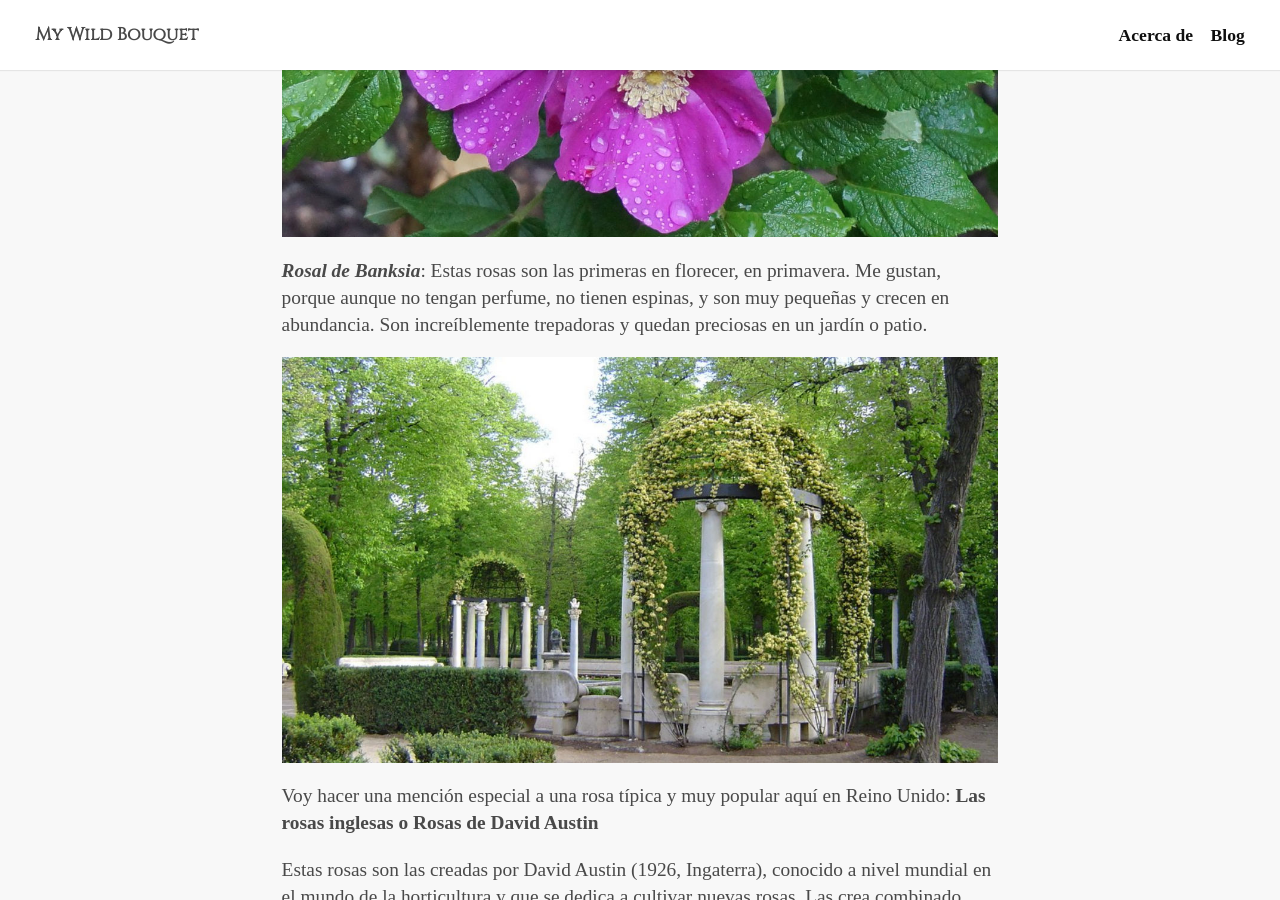
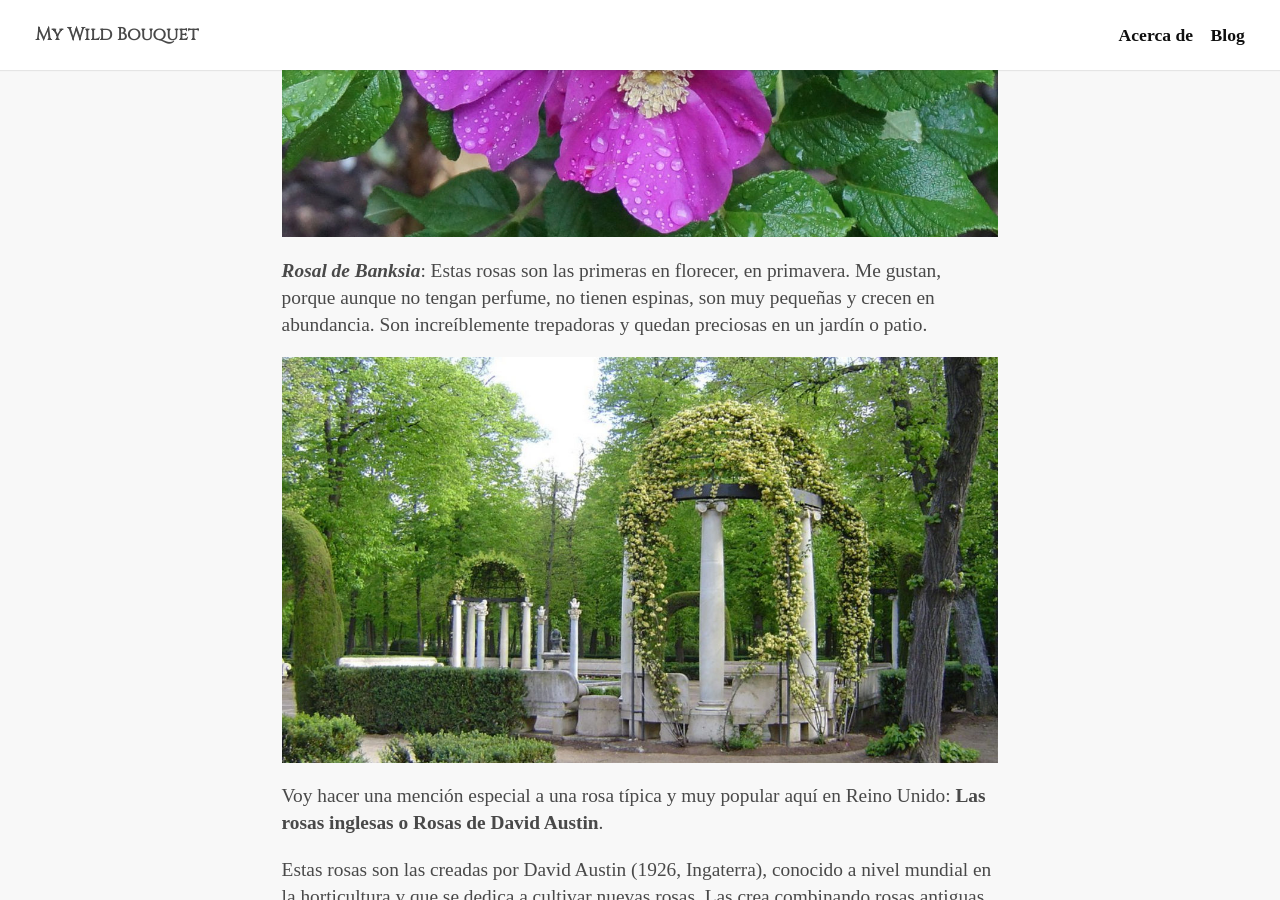
Before and after one commit to keyvanakbary/ramosilvestre.com, a Jekyll site: the page built from src/_posts/2018-01-15-tipos-de-rosas.md, in a window 1280 px wide and 900 px high, scrolled down 6056 px. Built offline with Jekyll 4.4.1, drawn with Linux system fonts in a browser that asks for light colours; some web fonts are replaced; some of the changed text lies outside the part shown.

Commit message:
Update 2018-01-15-tipos-de-rosas.md

```diff
--- a/src/_posts/2018-01-15-tipos-de-rosas.md
+++ b/src/_posts/2018-01-15-tipos-de-rosas.md
@@ -68,16 +68,16 @@ _**Rosa rugosa**_: Es una rosa poco conocida, es de origen asiático. Desprende
 ![Tipos de rosas](/assets/images/posts/Rosa-rugosa.jpg)
 
 
-_**Rosal de Banksia**_: Estas rosas son las primeras en florecer, en primavera. Me gustan, porque aunque no tengan perfume, no tienen espinas, y son muy pequeñas y crecen en abundancia. Son increíblemente trepadoras y quedan preciosas en un jardín o patio.
+_**Rosal de Banksia**_: Estas rosas son las primeras en florecer, en primavera. Me gustan, porque aunque no tengan perfume, no tienen espinas, son muy pequeñas y crecen en abundancia. Son increíblemente trepadoras y quedan preciosas en un jardín o patio.
 
 ![Tipos de rosas](/assets/images/posts/Rosal-Banksia.jpg)
 
 
-Voy hacer una mención especial a una rosa típica y muy popular aquí en Reino Unido: **Las rosas inglesas o Rosas de David Austin**
+Voy hacer una mención especial a una rosa típica y muy popular aquí en Reino Unido: **Las rosas inglesas o Rosas de David Austin**.
 
-Estas rosas son las creadas por David Austin (1926, Ingaterra), conocido a nivel mundial en el mundo de la horticultura y que se dedica a cultivar nuevas rosas. Las crea combinado rosas antiguas (muy aromáticas y con carácter) con las modernas (muy resistentes y de muchos colores). HAy creado muchísimas nuevas variantes.
+Estas rosas son las creadas por David Austin (1926, Ingaterra), conocido a nivel mundial en la horticultura y que se dedica a cultivar nuevas rosas. Las crea combinando rosas antiguas (muy aromáticas y con carácter) con las modernas (muy resistentes y de muchos colores). Ha creado muchísimas nuevas variantes.
 
 ![Tipos de rosas](/assets/images/posts/Austin-roses.jpg)
 
 
-Espero que hayáis aprendido un poco sobre el mundo de las rosas y sobretodo, que hayáis elegido a vuestra favorita. Es un mundo apasionante a la vez de delicado. Anímate y regálate una rosa ;)
+Espero que hayáis aprendido un poco sobre el mundo de las rosas y sobretodo, que hayáis elegido a vuestra favorita. Es un mundo apasionante, a la vez de delicado. Anímate y regálate una rosa ;)
```
